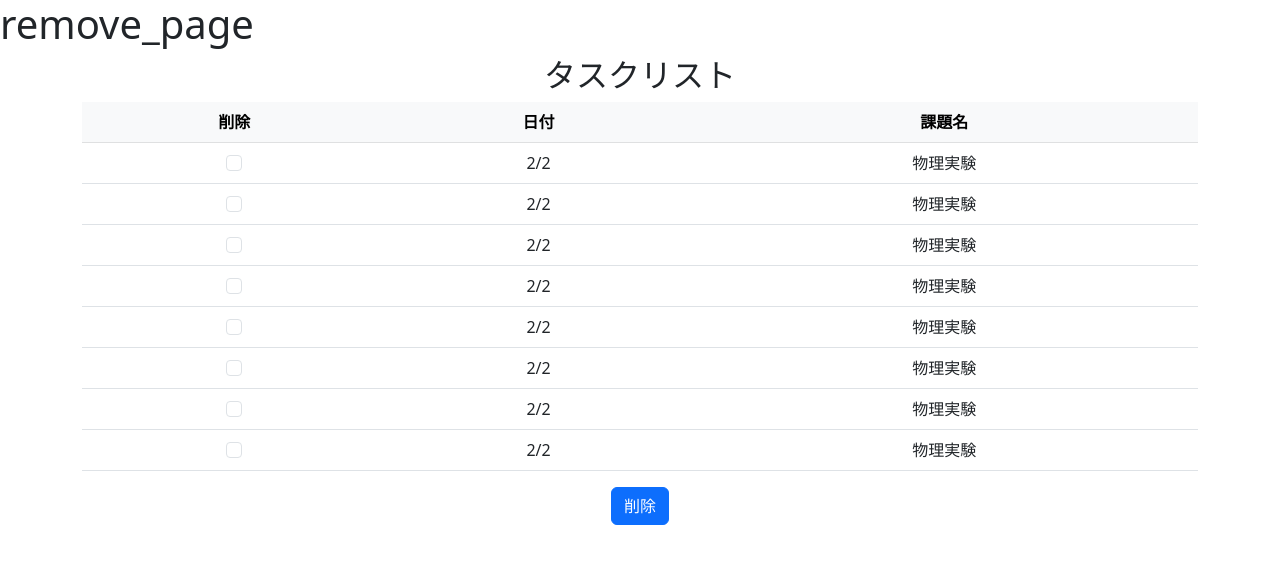
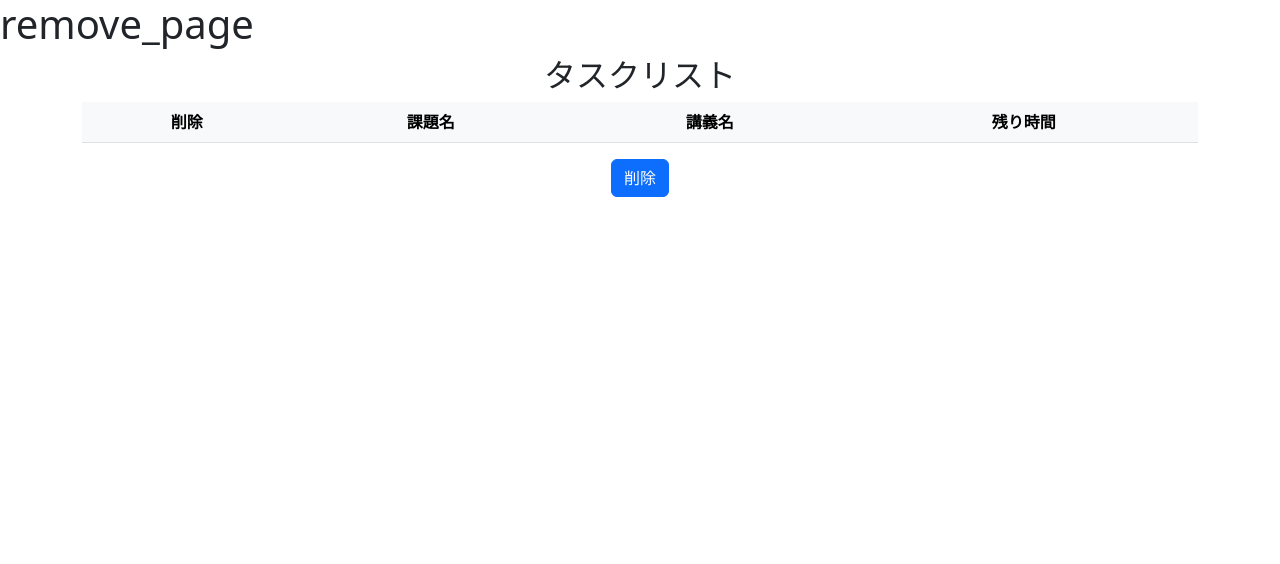
Before and after one commit to 2023AIT-OOP2-G02/Deadline_Memo_web_app, a Flask app: page /remove_page in a window 1280 px wide. Shown: the top 564 px of the page. Run offline with Flask 3, Linux system fonts and the light colour scheme; lists and menus that the app fills with data are empty.

Commit message:
add: 削除ページに自分のデータを反映

```diff
--- a/main.py
+++ b/main.py
@@ -30,6 +30,28 @@ def render_top_data(user_id):
     data_dict = json.loads(res)
     keys = list(data_dict.keys())
     return render_template("index.html", keys=keys, data_dict=data_dict)
+
+
+@app.route('/remove_page')
+def remove_page():
+    return render_template("fetch_remove_page.html")
+
+
+@app.route("/fetch_remove_data", methods=["POST"])
+def fetch_my_all_remove_data():
+    user_id = request.values['userID']
+    print(user_id)
+    return jsonify({'redirect': url_for("render_remove_data", user_id=user_id)})
+
+
+# http://127.0.0.1:5000/
+@app.route('/render_remove_data/<user_id>')
+def render_remove_data(user_id):
+    res = DataAccess.fetch_data_all(user_id)
+    # res = DataAccess.fetch_data_all(user_id = user_id)
+    data_dict = json.loads(res)
+    keys = list(data_dict.keys())
+    return render_template("remove_page.html", keys=keys, data_dict=data_dict)
 
 
 # res = DataAccess.fetch_data_all("32ce6c36-5aeb-4a44-871c-209e14cbd272")
@@ -126,7 +148,7 @@ def add_data():
 def detail_edit_page(kadai_id):
     # TODO:課題IDから課題の詳細を取得
     kadai = Data.query.get(kadai_id)
-    return render_template("detail_edit_page.html",kadai=kadai)
+    return render_template("detail_edit_page.html", kadai=kadai)
 
 
 @app.route("/detail_edit_data")
@@ -135,9 +157,9 @@ def detail_edit_data():
     return render_template("fetch_top_page.html")
 
 
-@app.route("/remove_page")
-def remove_page():
-    return render_template("remove_page.html")
+# @app.route("/remove_page")
+# def remove_page():
+#     return render_template("remove_page.html")
 
 
 @app.route("/remove_data")
@@ -165,9 +187,9 @@ def search_data():
     star_num = request.form.get('star_num', None)
     user_id = request.form.get('created_by', None)
 
-    data_json = DataAccess.fetch_data_all(user_id = user_id)
-    res_json = DataAccess.search_data_json(data_json = data_json,
-                                           title = title, deadline_date = deadline_date, subject = subject, star_num = star_num)
+    data_json = DataAccess.fetch_data_all(user_id=user_id)
+    res_json = DataAccess.search_data_json(data_json=data_json,
+                                           title=title, deadline_date=deadline_date, subject=subject, star_num=star_num)
 
     # # for debug
     # if title : print(f"title: {title}")
@@ -190,8 +212,8 @@ def sort_data():
     user_id = request.form.get('created_by', None)
 
     if sort_key and order:
-        data_json = DataAccess.fetch_data_all(user_id = user_id)
-        res_json = DataAccess.sort_data_json(data_json = data_json, sort_key = sort_key, order = order)
+        data_json = DataAccess.fetch_data_all(user_id=user_id)
+        res_json = DataAccess.sort_data_json(data_json=data_json, sort_key=sort_key, order=order)
         res_dict = json.loads(res_json)
         keys = list(res_dict.keys())
 
--- /dev/null
+++ b/static/js/fetch_remove_page.js
@@ -0,0 +1,14 @@
+import { getUserID } from "./get_user_id.js";
+
+// userIDを取得する
+const userID = getUserID();
+
+// FormDataオブジェクトを作成してJSON形式のデータをセット
+let fd = new FormData();
+fd.append("userID", userID);
+fetch("/fetch_remove_data", { method: "POST", body: fd }).then(response => {
+    response.json().then(data => {
+        // jsからリンク変更
+        window.location.href = data.redirect;
+    });
+});
--- /dev/null
+++ b/templates/fetch_remove_page.html
@@ -0,0 +1,47 @@
+<!DOCTYPE html>
+<html lang="ja">
+
+<head>
+    <meta charset="UTF-8">
+    <meta name="viewport" content="width=device-width, initial-scale=1">
+    <title>remove_page</title>
+    <link href="https://cdn.jsdelivr.net/npm/bootstrap@5.3.0/dist/css/bootstrap.min.css" rel="stylesheet"
+          integrity="sha384-9ndCyUaIbzAi2FUVXJi0CjmCapSmO7SnpJef0486qhLnuZ2cdeRhO02iuK6FUUVM" crossorigin="anonymous">
+    <link rel="stylesheet" type="text/css" href="{{url_for('static', filename='css/index.css')}}">
+</head>
+
+
+<body>
+<h1>remove_page</h1>
+<div class="container text-center">
+
+
+
+    <h2>タスクリスト</h2>
+    <div class="table-scrool">
+        <table class="table">
+            <thead class="table-light">
+            <tr>
+                <th>削除</th>
+                <th>課題名</th>
+                <th>講義名</th>
+                <th>残り時間</th>
+            </tr>
+            </thead>
+            <tbody>
+            </tbody>
+        </table>
+    </div>
+
+
+    <a href="{{ url_for("remove_data") }}">
+        <button type="button" class="btn btn-primary">削除</button>
+    </a>
+</div>
+
+<script src="https://cdn.jsdelivr.net/npm/bootstrap@5.3.0/dist/js/bootstrap.bundle.min.js"
+        integrity="sha384-geWF76RCwLtnZ8qwWowPQNguL3RmwHVBC9FhGdlKrxdiJJigb/j/68SIy3Te4Bkz"
+        crossorigin="anonymous"></script>
+<script type="module" src="{{url_for('static', filename='js/fetch_remove_page.js')}}"></script>
+</body>
+</html>
--- a/templates/remove_page.html
+++ b/templates/remove_page.html
@@ -23,92 +23,41 @@
                 <thead class="table-light">
                     <tr>
                         <th>削除</th>
-                        <th>日付</th>
                         <th>課題名</th>
+                        <th>講義名</th>
+                        <th>残り時間</th>
                     </tr>
                 </thead>
                 <tbody>
-                    <tr>
-                        <td>
-                            <div>
-                                <input class="form-check-input" type="checkbox" id="checkboxNoLabel" value=""
-                                    aria-label="...">
-                            </div>
-                        </td>
-                        <td>2/2</td>
-                        <td>物理実験</td>
-                    </tr>
-                    <tr>
-                        <td>
-                            <div>
-                                <input class="form-check-input" type="checkbox" id="checkboxNoLabel" value=""
-                                    aria-label="...">
-                            </div>
-                        </td>
-                        <td>2/2</td>
-                        <td>物理実験</td>
-                    </tr>
-                    <tr>
-                        <td>
-                            <div>
-                                <input class="form-check-input" type="checkbox" id="checkboxNoLabel" value=""
-                                    aria-label="...">
-                            </div>
-                        </td>
-                        <td>2/2</td>
-                        <td>物理実験</td>
-                    </tr>
-                    <tr>
-                        <td>
-                            <div>
-                                <input class="form-check-input" type="checkbox" id="checkboxNoLabel" value=""
-                                    aria-label="...">
-                            </div>
-                        </td>
-                        <td>2/2</td>
-                        <td>物理実験</td>
-                    </tr>
-                    <tr>
-                        <td>
-                            <div>
-                                <input class="form-check-input" type="checkbox" id="checkboxNoLabel" value=""
-                                    aria-label="...">
-                            </div>
-                        </td>
-                        <td>2/2</td>
-                        <td>物理実験</td>
-                    </tr>
-                    <tr>
-                        <td>
-                            <div>
-                                <input class="form-check-input" type="checkbox" id="checkboxNoLabel" value=""
-                                    aria-label="...">
-                            </div>
-                        </td>
-                        <td>2/2</td>
-                        <td>物理実験</td>
-                    </tr>
-                    <tr>
-                        <td>
-                            <div>
-                                <input class="form-check-input" type="checkbox" id="checkboxNoLabel" value=""
-                                    aria-label="...">
-                            </div>
-                        </td>
-                        <td>2/2</td>
-                        <td>物理実験</td>
-                    </tr>
-                    <tr>
-                        <td>
-                            <div>
-                                <input class="form-check-input" type="checkbox" id="checkboxNoLabel" value=""
-                                    aria-label="...">
-                            </div>
-                        </td>
-                        <td>2/2</td>
-                        <td>物理実験</td>
-                    </tr>
-
+                    {% for key in keys %}
+                        <tr id="{{key}}">
+                            <td>
+                                <input class="form-check-input" type="checkbox" id="checkboxNoLabel" value="" aria-label="...">
+                            </td>
+                            <td>{{data_dict[key]["title"]}}</td>
+                            <td>{{data_dict[key]["subject"]}}</td>
+                            <td>0</td>
+                            <!-- <td>{{data_dict[key]["deadline"]}}</td> -->
+                        </tr>
+                    {% endfor %}
+{#                    <tr id="9fa2cf005ded40d0b601ab1967fd33cd">#}
+{#                        <td>#}
+{#                            <input class="form-check-input" type="checkbox" id="checkboxNoLabel" value="" aria-label="...">#}
+{#                        </td>#}
+{#                        <td>オブ演課題</td>#}
+{#                        <td>オブ演</td>#}
+{#                        <td>0</td>#}
+{#                        <!-- <td>2024-01-21 00:00:00</td> -->#}
+{#                    </tr>#}
+{#                    <tr id="9fa2cf005ded40d0b601ab1967fd33cd">#}
+{#                        <td>#}
+{#                            <input class="form-check-input" type="checkbox" id="checkboxNoLabel" value="" aria-label="...">#}
+{#                        </td>#}
+{#                        <td>オブ演課題</td>#}
+{#                        <td>オブ演</td>#}
+{#                        <td>0</td>#}
+{#                        <!-- <td>2024-01-21 00:00:00</td> -->#}
+{#                    </tr>#}
                 </tbody>
             </table>
         </div>
```
Also changed, not shown: templates/fetch_top_page.html (+0 -11 lines).
